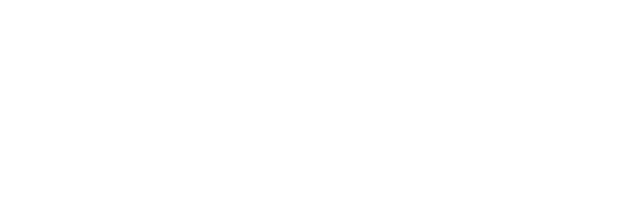
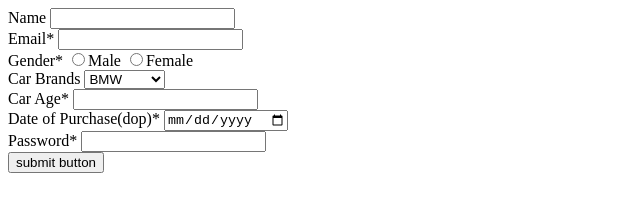
Before and after one commit to acciojob/car-insurance-form-Shubhamjindal0801, a website: page main.html in a window 1280 px wide. Shown: the whole page, without its empty margins (0-640 px from the left). Drawn offline with Linux system fonts and the light colour scheme.

Commit message:
created a submission

```diff
--- a/main.html
+++ b/main.html
@@ -7,10 +7,41 @@
 </head>
 
 <body>
-	<!-- the entire body must be written by student -->
-    <script type="text/javascript" src="./script.js">
-</script>
-
+    <form method="get" target="_blank">
+        <div><label for="#name">Name</label>
+        <input type="text" required id="#name"></div>
+        <div><label for="#email">Email*</label>
+        <input type="email" id="#email" required></div>
+        <div>
+            <label for="gender">Gender*</label>
+            <input type="radio" id="gender" name="gender" required>Male
+            <input type="radio" id="gender" name="gender" required>Female
+        </div>
+        <div>
+            <label for="#cars">Car Brands</label>
+            <select id="#cars">
+                <option value="bmw">BMW</option>
+                <option value="audi">Audi</option>
+                <option value="mercedez">Mercedez</option>
+            </select>
+        </div>
+        <div>
+            <label for="#carage">Car Age*</label>
+            <input type="number" id="#carage" required min="0">
+        </div>
+        <div>
+            <label for="#dop">Date of Purchase(dop)*</label>
+            <input type="date" required id="#dop">
+        </div>
+        <div>
+            <label for="#password">Password*</label>
+            <input type="password" required id="#password">
+        </div>
+        <div>
+            <label for="submit"></label>
+            <button type="submit">submit button</button>
+        </div>
+    </form>
 </body>
 
 </html>
```
